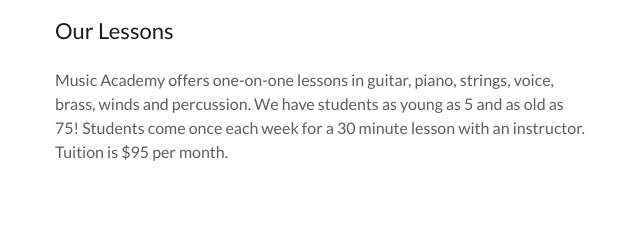
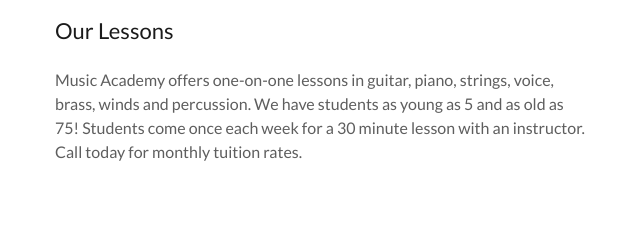
Before and after one commit to MusicAcademyPrattville/guitarlessonsprattville.com, a plain HTML site: page about-me.html in a window 1280 px wide. Shown: the part 758-998 px from the top of the page, 609-1249 px from the left. Drawn offline with Linux system fonts and the light colour scheme; a script that the page names is missing.

Commit message:
Update about-me.html

```diff
--- a/about-me.html
+++ b/about-me.html
@@ -425,7 +425,7 @@
 <h4 role="heading" aria-level="4" data-ux="ContentCardHeading" data-aid="ABOUT_HEADLINE_RENDERED2" data-typography="HeadingDelta" class="x-el x-el-h4 c1-1 c1-2 c1-19 c1-1a c1-76 c1-33 c1-3m c1-1c c1-1d c1-b c1-32 c1-5u c1-1f c1-5x c1-5z c1-60 c1-61">Our Lessons</h4>
 <div data-ux="ContentCardText" data-aid="ABOUT_DESCRIPTION_RENDERED2" data-typography="BodyAlpha" class="x-el c1-1 c1-2 c1-19 c1-1a c1-1b c1-1c c1-1d c1-88 c1-89 c1-8a c1-8b c1-8c c1-8d c1-8e c1-8f c1-8g c1-8h c1-8i c1-8j c1-8k c1-8l c1-8m c1-8n c1-8o c1-8p c1-8q c1-8r c1-8s c1-8t c1-8u c1-8v c1-8w c1-8x c1-8y c1-8z c1-4 c1-2q c1-b c1-1e c1-c c1-1f c1-d c1-e c1-f c1-g x-rt">
 <p style="margin:0">
-<span>Music Academy offers one-on-one lessons in guitar, piano, strings, voice, brass, winds and percussion. We have students as young as 5 and as old as 75! Students come once each week for a 30 minute lesson with an instructor. Tuition is $95 per month.</span>
+<span>Music Academy offers one-on-one lessons in guitar, piano, strings, voice, brass, winds and percussion. We have students as young as 5 and as old as 75! Students come once each week for a 30 minute lesson with an instructor. Call today for monthly tuition rates.</span>
 </p>
 </div>
 </div>
```
